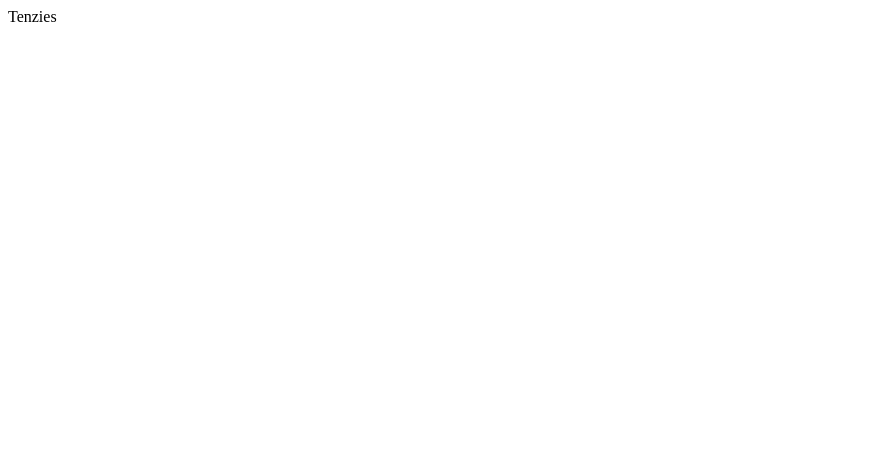
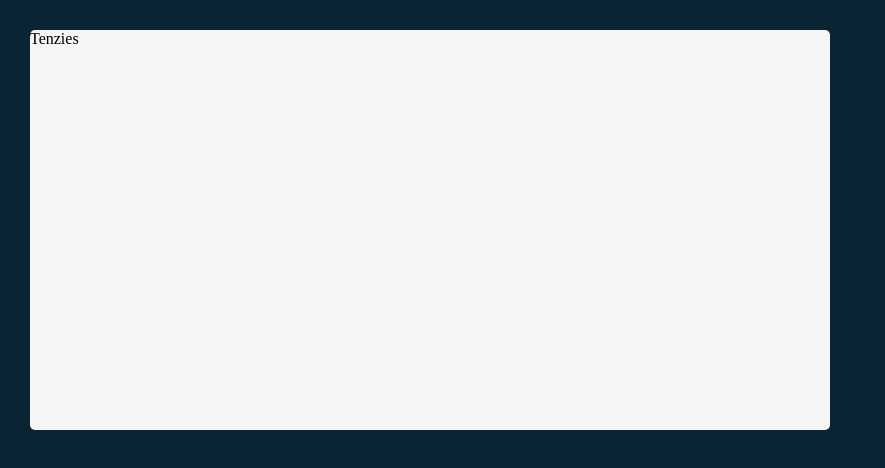
Before and after one commit to lilianlee0213/Scrimba-Projects, a React (Create React App) app in the folder tenzies/: page / in a window 1280 px wide. Shown: the top 468 px of the page, without its empty margins (0-885 px from the left). Built offline with nearby package versions, Linux system fonts and the light colour scheme.

Commit message:
basic css set up

```diff
--- a/tenzies/public/index.html
+++ b/tenzies/public/index.html
@@ -2,13 +2,11 @@
 <html lang="en">
 	<head>
 		<meta charset="utf-8" />
-		<link rel="icon" href="%PUBLIC_URL%/favicon.ico" />
 		<meta name="viewport" content="width=device-width, initial-scale=1" />
 		<meta name="theme-color" content="#000000" />
 		<meta
 			name="description"
 			content="Web site created using create-react-app" />
-
 		<title>React App</title>
 	</head>
 	<body>
--- a/tenzies/src/App.js
+++ b/tenzies/src/App.js
@@ -1,5 +1,7 @@
+import './index.css';
+
 function App() {
-	return <div>Tenzies</div>;
+	return <main>Tenzies</main>;
 }
 
 export default App;
--- a/tenzies/src/index.css
+++ b/tenzies/src/index.css
@@ -1,13 +1,15 @@
+* {
+	box-sizing: border-box;
+}
 body {
-  margin: 0;
-  font-family: -apple-system, BlinkMacSystemFont, 'Segoe UI', 'Roboto', 'Oxygen',
-    'Ubuntu', 'Cantarell', 'Fira Sans', 'Droid Sans', 'Helvetica Neue',
-    sans-serif;
-  -webkit-font-smoothing: antialiased;
-  -moz-osx-font-smoothing: grayscale;
+	margin: 0;
+	padding: 30px;
+	background-color: #0b2434;
 }
-
-code {
-  font-family: source-code-pro, Menlo, Monaco, Consolas, 'Courier New',
-    monospace;
+main {
+	background-color: #f5f5f5;
+	width: 100%;
+	max-width: 800px;
+	height: 400px;
+	border-radius: 5px;
 }
```
